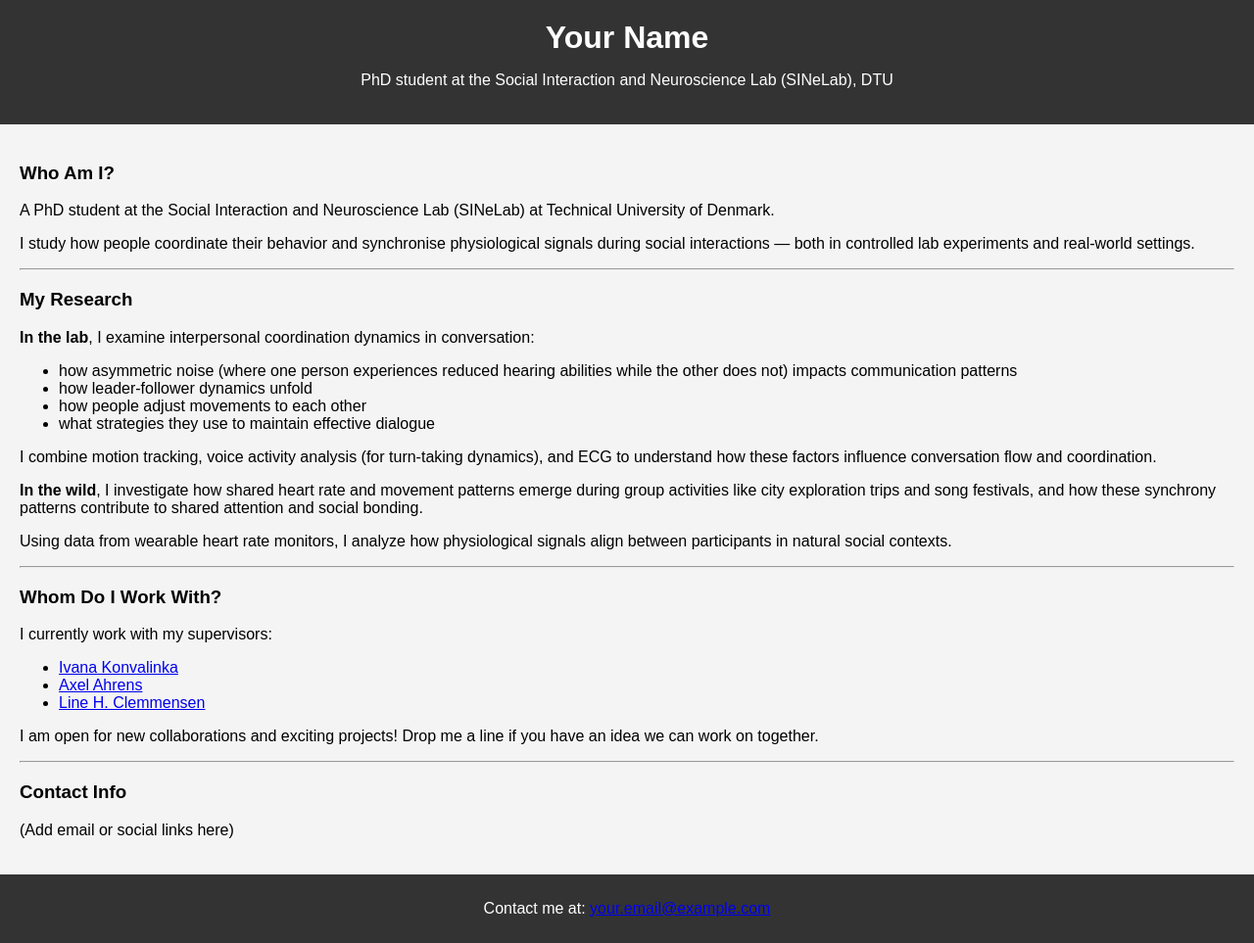
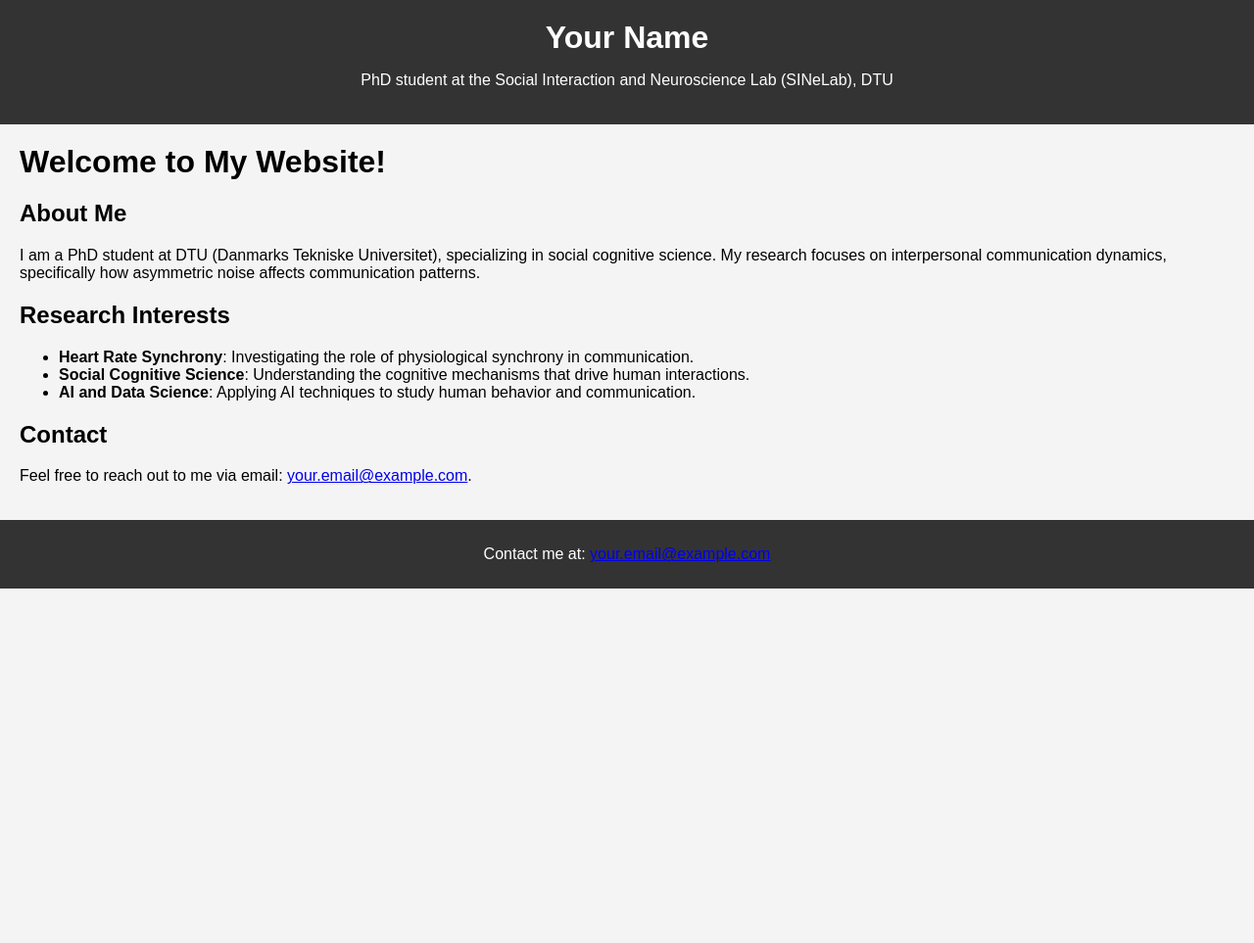
Before and after one commit to hanlululu/hanlu.github.io, a Jekyll site: the page built from index.md, in a window 1280 px wide. Shown: the whole page at 98% size. Built offline with Jekyll 4.4.1, drawn with Linux system fonts in a browser that asks for light colours; after the commit the page ends 900 px from its top, so only the background shows below that.

Commit message:
changed everything

```diff
--- a/_config.yml
+++ b/_config.yml
@@ -1,3 +1,3 @@
-title: Your Name
-description: PhD student at the Social Interaction and Neuroscience Lab (SINeLab), DTU
+title: "Your Name"
+description: "PhD student at the Social Interaction and Neuroscience Lab (SINeLab), DTU"
 theme: jekyll-theme-minimaL
--- a/index.md
+++ b/index.md
@@ -1,45 +1,17 @@
 ---
 layout: default
-title: Your Name
+title: "Home"
 ---
 
-### Who Am I?
+# Welcome to My Website!
 
-A PhD student at the Social Interaction and Neuroscience Lab (SINeLab) at Technical University of Denmark.
+## About Me
+I am a PhD student at DTU (Danmarks Tekniske Universitet), specializing in social cognitive science. My research focuses on interpersonal communication dynamics, specifically how asymmetric noise affects communication patterns.
 
-I study how people coordinate their behavior and synchronise physiological signals during social interactions — both in controlled lab experiments and real-world settings.
+## Research Interests
+- **Heart Rate Synchrony**: Investigating the role of physiological synchrony in communication.
+- **Social Cognitive Science**: Understanding the cognitive mechanisms that drive human interactions.
+- **AI and Data Science**: Applying AI techniques to study human behavior and communication.
 
----
-
-### My Research
-
-**In the lab**, I examine interpersonal coordination dynamics in conversation:
-
-- how asymmetric noise (where one person experiences reduced hearing abilities while the other does not) impacts communication patterns
-- how leader-follower dynamics unfold
-- how people adjust movements to each other
-- what strategies they use to maintain effective dialogue
-
-I combine motion tracking, voice activity analysis (for turn-taking dynamics), and ECG to understand how these factors influence conversation flow and coordination.
-
-**In the wild**, I investigate how shared heart rate and movement patterns emerge during group activities like city exploration trips and song festivals, and how these synchrony patterns contribute to shared attention and social bonding.
-
-Using data from wearable heart rate monitors, I analyze how physiological signals align between participants in natural social contexts.
-
----
-
-### Whom Do I Work With?
-
-I currently work with my supervisors:
-
-- [Ivana Konvalinka](https://orbit.dtu.dk/en/persons/ivana-konvalinka)
-- [Axel Ahrens](https://www.axelahrens.dk/about-me)
-- [Line H. Clemmensen](https://researchprofiles.ku.dk/da/persons/line-katrine-harder-clemmensen-2)
-
-I am open for new collaborations and exciting projects! Drop me a line if you have an idea we can work on together.
-
----
-
-### Contact Info
-
-(Add email or social links here)
+## Contact
+Feel free to reach out to me via email: [your.email@example.com](mailto:your.email@example.com).
```
